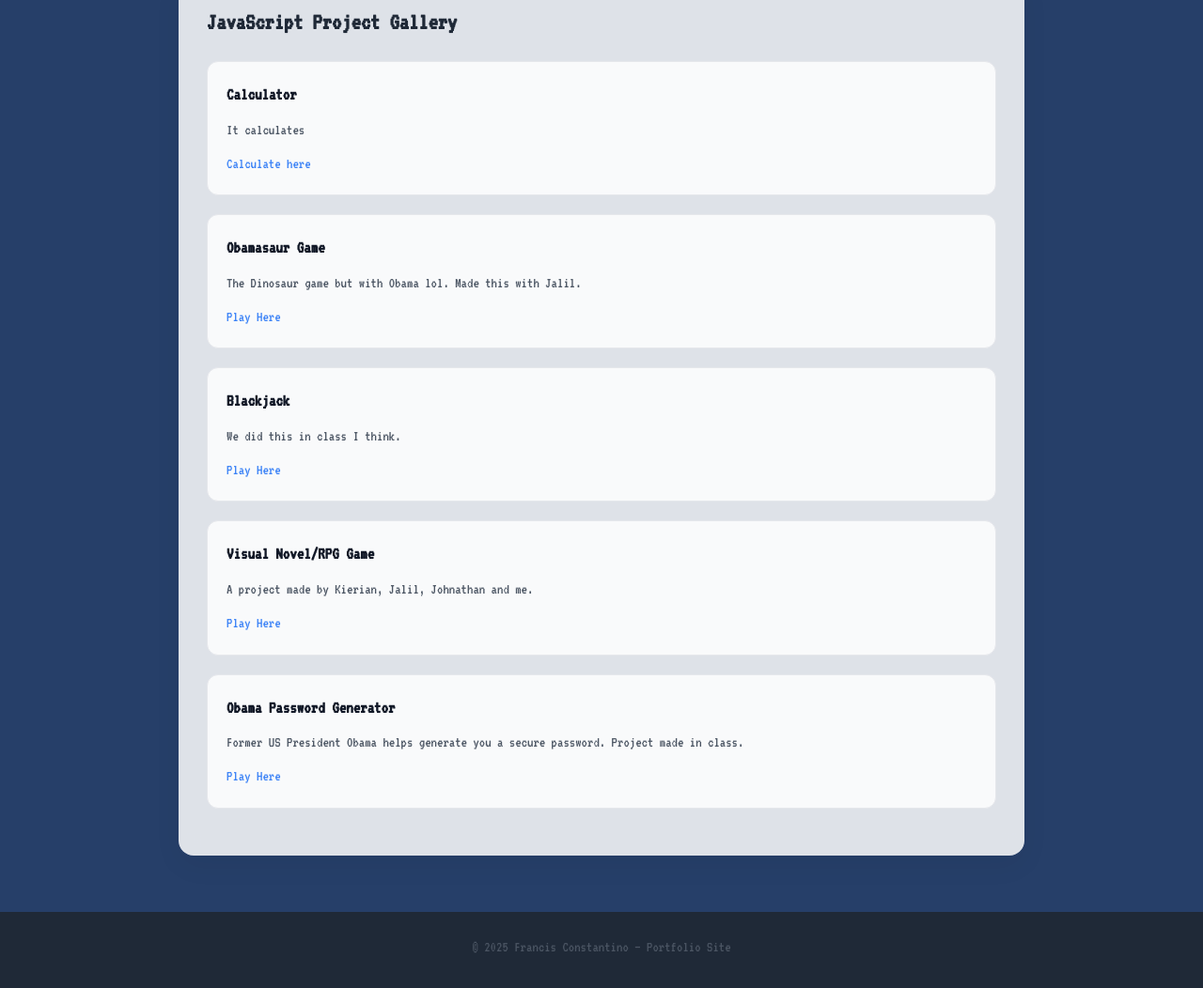
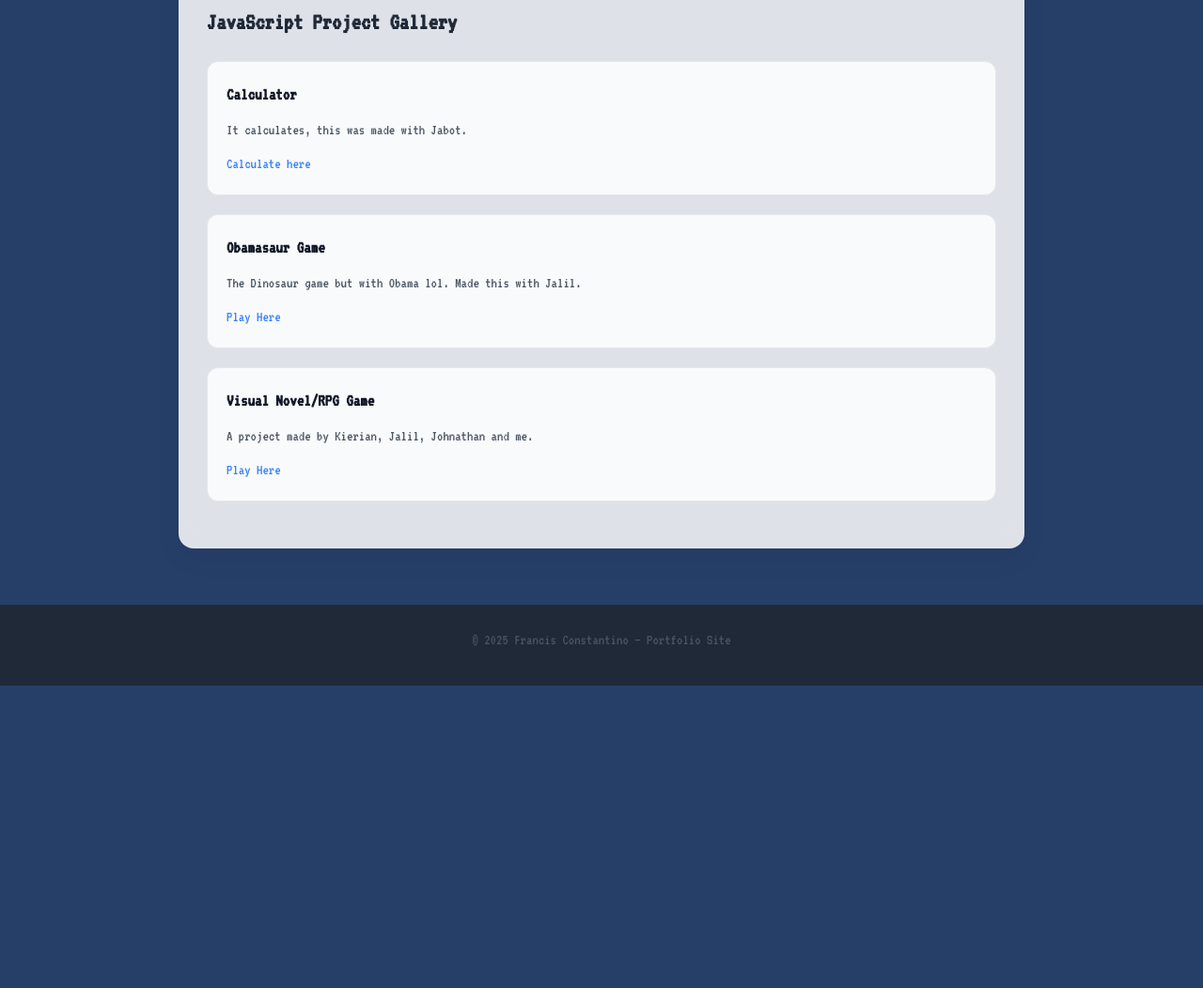
Before and after one commit to JgeroaldThe3rd/Project-Portfolio.github.io, a plain HTML site: page index.html in a window 1280 px wide. Shown: the part 580-1632 px from the top of the page at 94% size. After the commit the page ends 1310 px from the top, so only its background shows below. Drawn offline with Linux system fonts and the light colour scheme.

Commit message:
Update index.html

```diff
--- a/index.html
+++ b/index.html
@@ -149,7 +149,7 @@
 
       <div class="project">
         <h3>Calculator</h3>
-        <p>It calculates</p>
+        <p>It calculates, this was made with Jabot.</p>
         <a href="https://codepen.io/Jgeroald-The-3rd/pen/xbxXpqG" target="_blank">Calculate here</a>
       </div>
 
@@ -160,21 +160,9 @@
       </div>
 
       <div class="project">
-        <h3>Blackjack</h3>
-        <p>We did this in class I think.</p>
-        <a href="https://codepen.io/Jgeroald-The-3rd/pen/Pwobzro" target="_blank">Play Here</a>
-      </div>
-
-      <div class="project">
         <h3>Visual Novel/RPG Game</h3>
         <p>A project made by Kierian, Jalil, Johnathan and me.</p>
         <a href="https://codepen.io/Jgeroald-The-3rd/pen/KwKRByL" target="_blank">Play Here</a>
-      </div>
-
-      <div class="project">
-        <h3>Obama Password Generator</h3>
-        <p>Former US President Obama helps generate you a secure password. Project made in class.</p>
-        <a href="https://codepen.io/Jgeroald-The-3rd/pen/LEYREdV" target="_blank">Play Here</a>
       </div>
     </section>
   </main>
```
